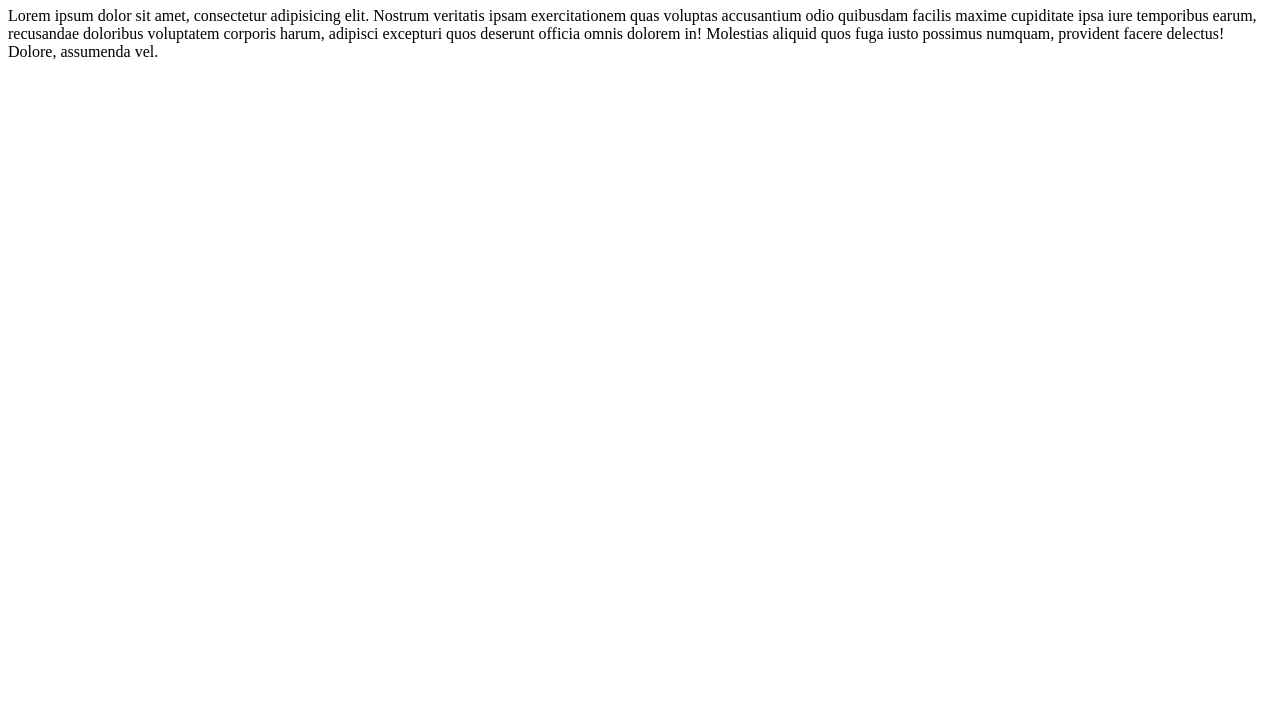
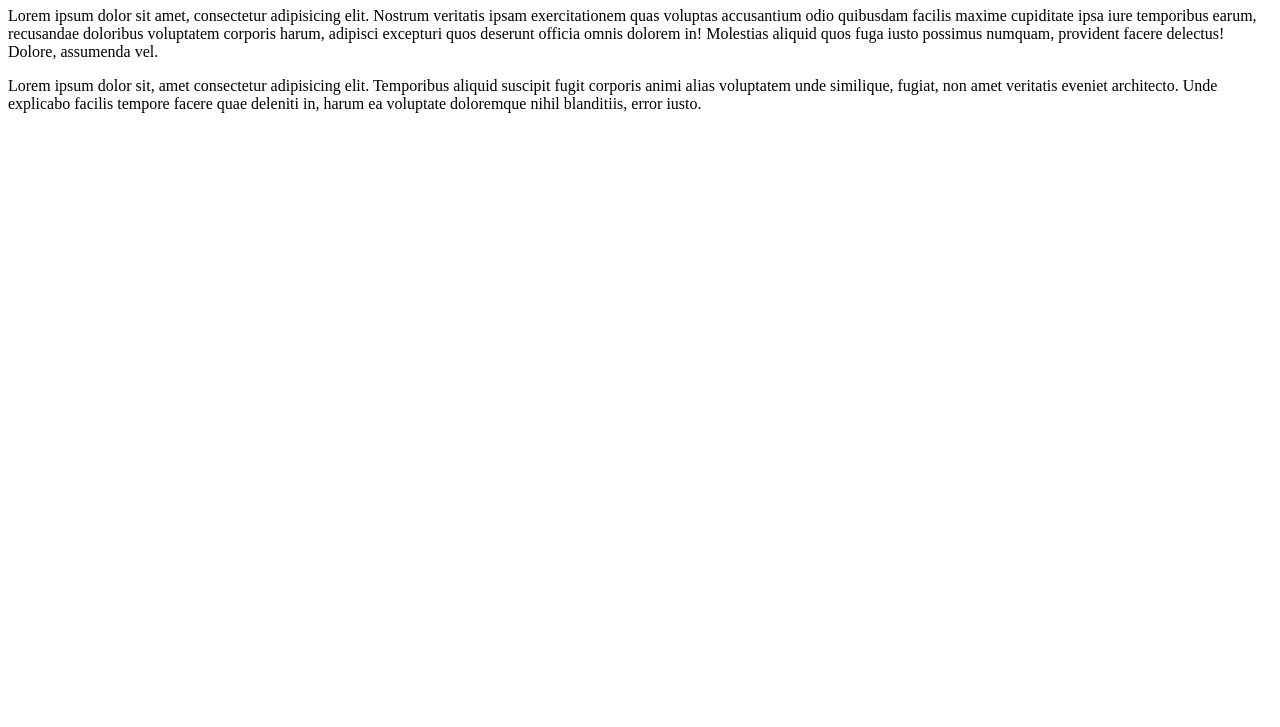
Before and after one commit to andikahasibuan/wpubelajarweb, a plain HTML site: page 04-git-dan-github/coba.html in a window 1280 px wide. Shown: the part 73-800 px from the top of the page. Drawn offline with Linux system fonts and the light colour scheme.

Commit message:
feat: menambahkan paragraf di coba.html

```diff
--- a/04-git-dan-github/coba.html
+++ b/04-git-dan-github/coba.html
@@ -16,5 +16,13 @@
       dolorem in! Molestias aliquid quos fuga iusto possimus numquam, provident
       facere delectus! Dolore, assumenda vel.
     </p>
+
+    <p>
+      Lorem ipsum dolor sit, amet consectetur adipisicing elit. Temporibus
+      aliquid suscipit fugit corporis animi alias voluptatem unde similique,
+      fugiat, non amet veritatis eveniet architecto. Unde explicabo facilis
+      tempore facere quae deleniti in, harum ea voluptate doloremque nihil
+      blanditiis, error iusto.
+    </p>
   </body>
 </html>
```
